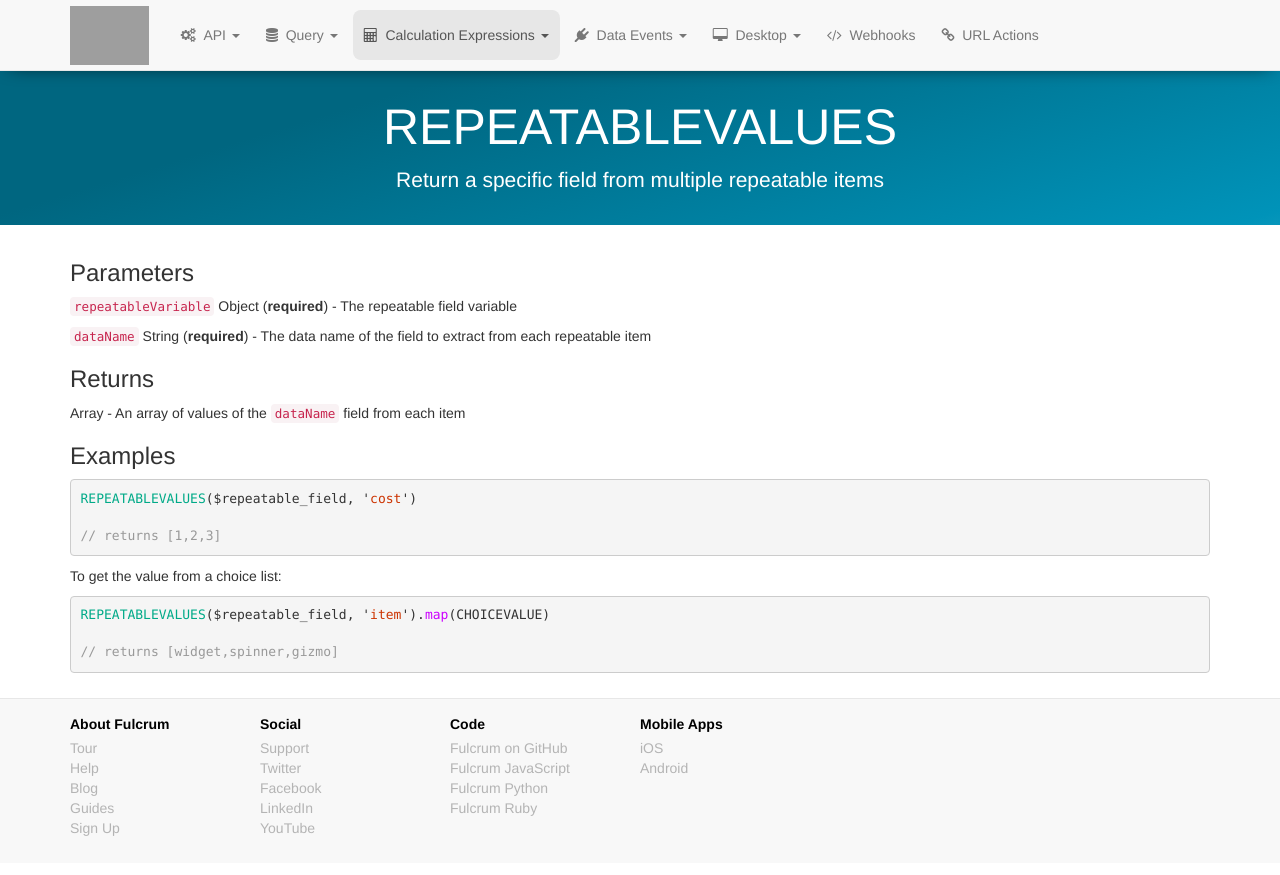
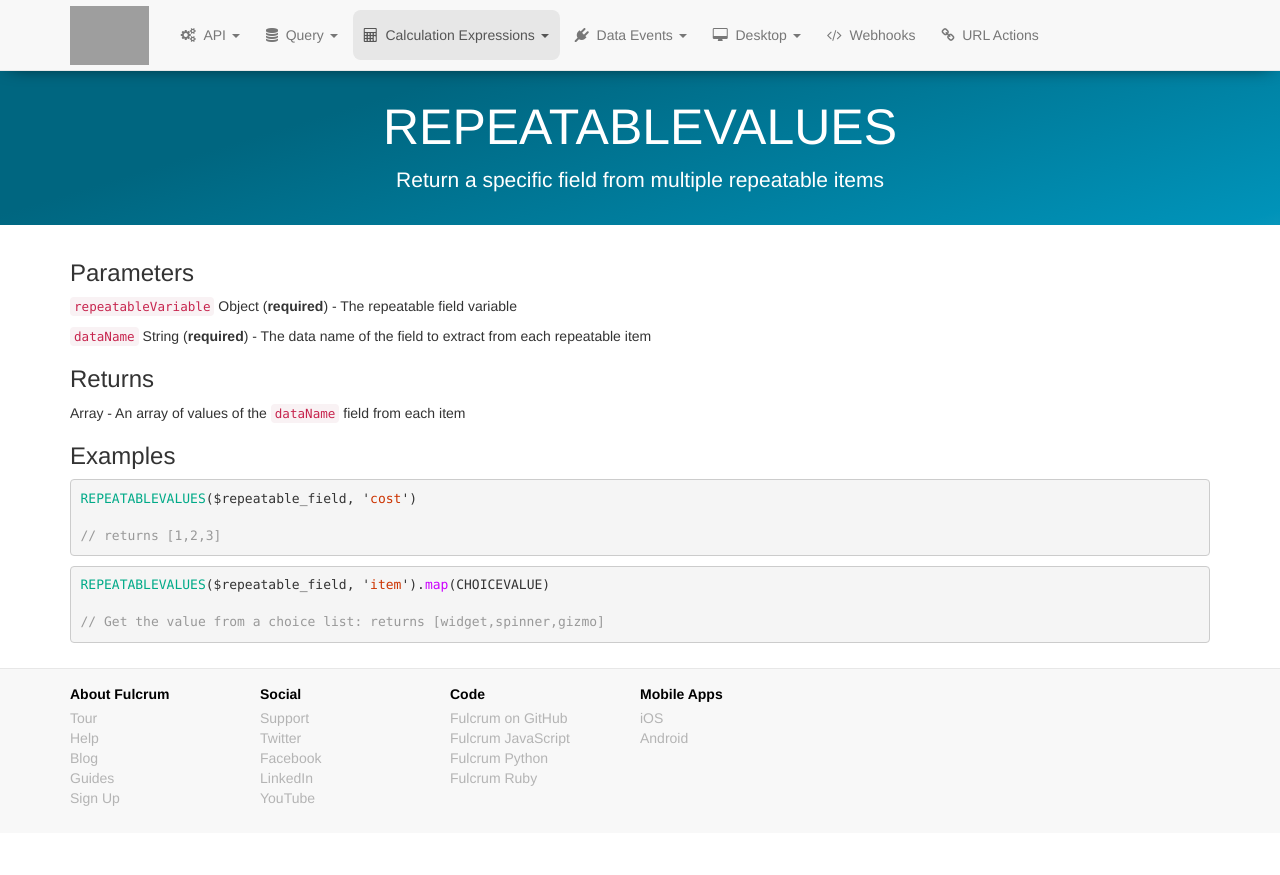
Before and after one commit to rylincoln/developer.fulcrumapp.com, a Jekyll site: the page built from _expressions/reference/repeatablevalues.md, in a window 1280 px wide. Shown: the top 875 px of the page. Built offline with Jekyll 4.4.1, drawn with Linux system fonts in a browser that asks for light colours; nearby versions of some CDN libraries; grey boxes are pictures that could not be loaded.

````diff
--- a/_expressions/reference/repeatablevalues.md
+++ b/_expressions/reference/repeatablevalues.md
@@ -25,10 +25,9 @@ REPEATABLEVALUES($repeatable_field, 'cost')
 // returns [1,2,3]
 ```
 
-To get the value from a choice list:
 
 ```js
 REPEATABLEVALUES($repeatable_field, 'item').map(CHOICEVALUE)
 
-// returns [widget,spinner,gizmo]
+// Get the value from a choice list: returns [widget,spinner,gizmo]
 ```
````
Also changed, not shown: _expressions/reference.md (+4 -0 lines), _expressions/reference/choicevalues.md (+1 -1 lines), _expressions/reference/datanames.md (+1 -1 lines), _expressions/reference/timezone.md (added, +24 -0 lines).
